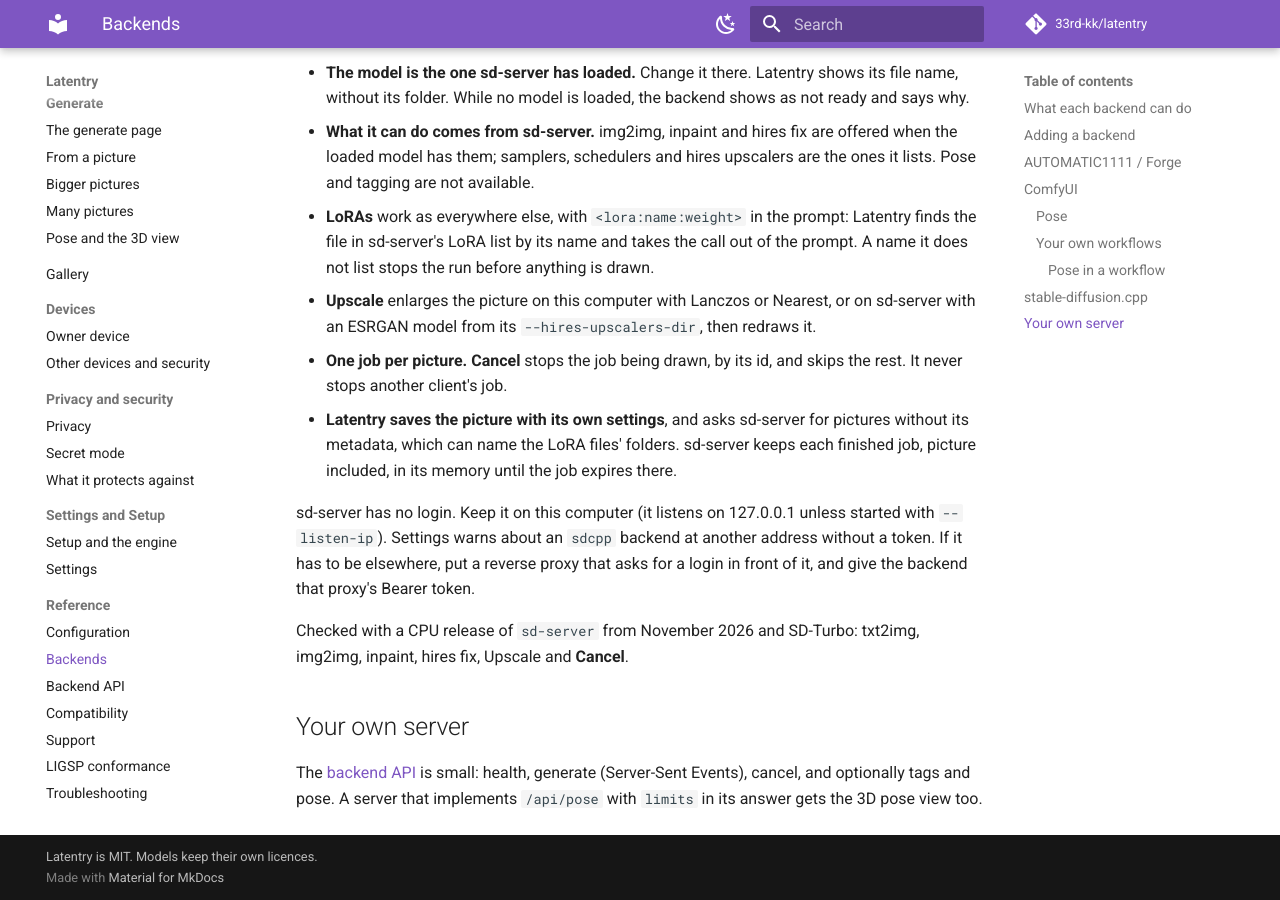
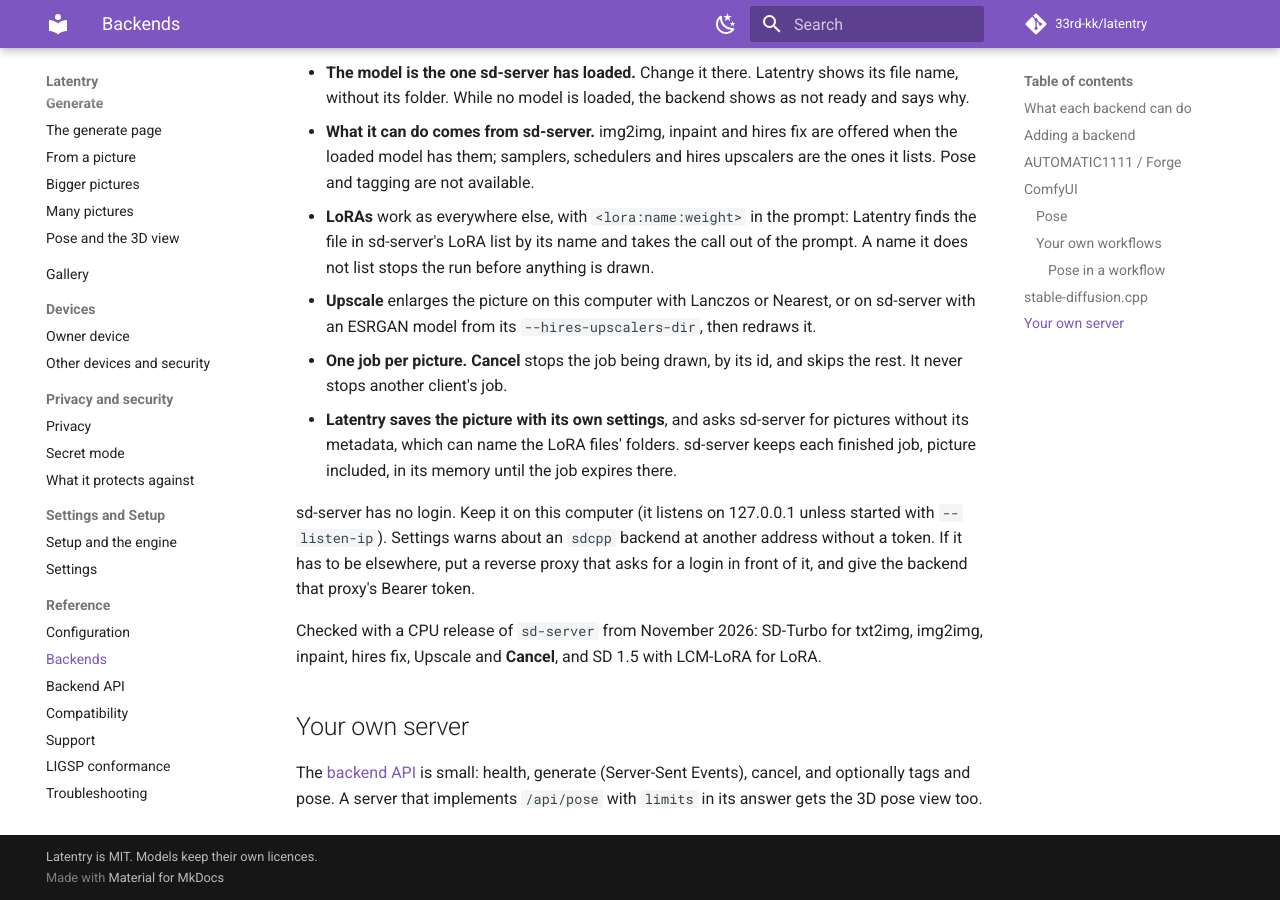
Before and after one commit to 33rd-kk/latentry, an MkDocs documentation site: the page built from docs/reference/backends.md, in a window 1280 px wide and 900 px high, scrolled down 6441 px. Built offline with MkDocs 1.6.1 and Material for MkDocs 9.7.7, drawn with Linux system fonts in a browser that asks for light colours; comment, search, counter and statistics services are not loaded.

Commit message:
Say the LoRA was checked on a real sd-server
Co-Authored-By: Claude Opus 5.5 <noreply@anthropic.com>

```diff
--- a/docs/reference/backends.md
+++ b/docs/reference/backends.md
@@ -277,8 +277,9 @@ sd-server has no login. Keep it on this computer (it listens on
 elsewhere, put a reverse proxy that asks for a login in front of it, and
 give the backend that proxy's Bearer token.
 
-Checked with a CPU release of `sd-server` from November 2026 and SD-Turbo:
-txt2img, img2img, inpaint, hires fix, Upscale and **Cancel**.
+Checked with a CPU release of `sd-server` from November 2026: SD-Turbo for
+txt2img, img2img, inpaint, hires fix, Upscale and **Cancel**, and SD 1.5 with
+LCM-LoRA for LoRA.
 
 ## Your own server
 
```
